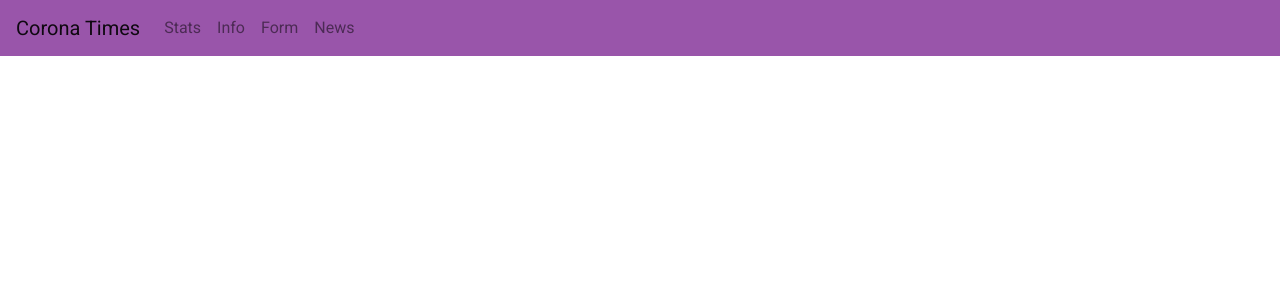
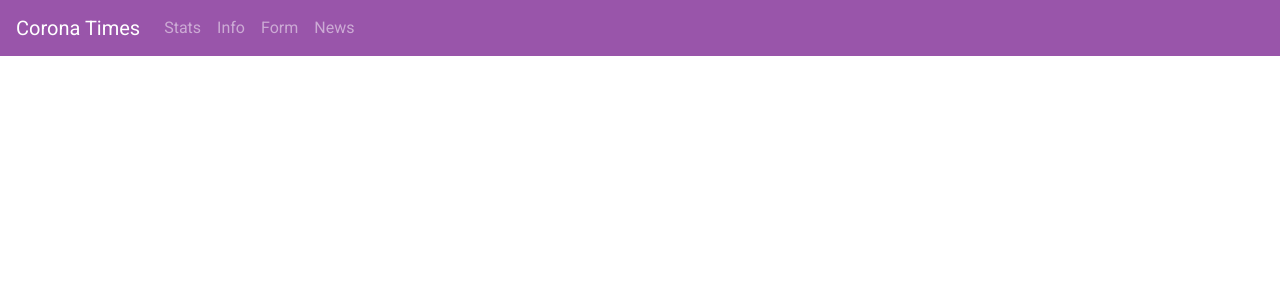
Before and after one commit to julian-hecker/corona-times, a React (Create React App) app: page / in a window 1280 px wide. Shown: the top 300 px of the page. Built offline with nearby package versions, Linux system fonts and the light colour scheme.

Commit message:
finish navbar

```diff
--- a/src/components/RSNavbar/Navbar.js
+++ b/src/components/RSNavbar/Navbar.js
@@ -6,12 +6,7 @@ import {
   NavbarBrand,
   Nav,
   NavItem,
-  NavLink,
-  UncontrolledDropdown,
-  DropdownToggle,
-  DropdownMenu,
-  DropdownItem,
-  NavbarText
+  NavLink
 } from 'reactstrap';
 import './Navbar.scss';
 
@@ -22,22 +17,22 @@ const Example = (props) => {
 
   return (
     <div>
-      <Navbar color="dark" light expand="md">
+      <Navbar color="dark" dark expand="md">
         <NavbarBrand href="/">Corona Times</NavbarBrand>
         <NavbarToggler onClick={toggle} />
         <Collapse isOpen={isOpen} navbar>
           <Nav className="mr-auto" navbar>
             <NavItem>
-              <NavLink href="/components/">Stats</NavLink>
+              <NavLink href="/stats/">Stats</NavLink>
             </NavItem>
             <NavItem>
-              <NavLink href="/components/">Info</NavLink>
+              <NavLink href="/info/">Info</NavLink>
             </NavItem>
             <NavItem>
-              <NavLink href="/components/">Form</NavLink>
+              <NavLink href="/form/">Form</NavLink>
             </NavItem>
             <NavItem>
-              <NavLink href="/components/">News</NavLink>
+              <NavLink href="/news/">News</NavLink>
             </NavItem>
           </Nav>
         </Collapse>
--- a/src/components/RSNavbar/Navbar.scss
+++ b/src/components/RSNavbar/Navbar.scss
@@ -1,4 +1,3 @@
 .navbar {
     background-color: #95a !important;
-    color: #fff !important;
 }
```
